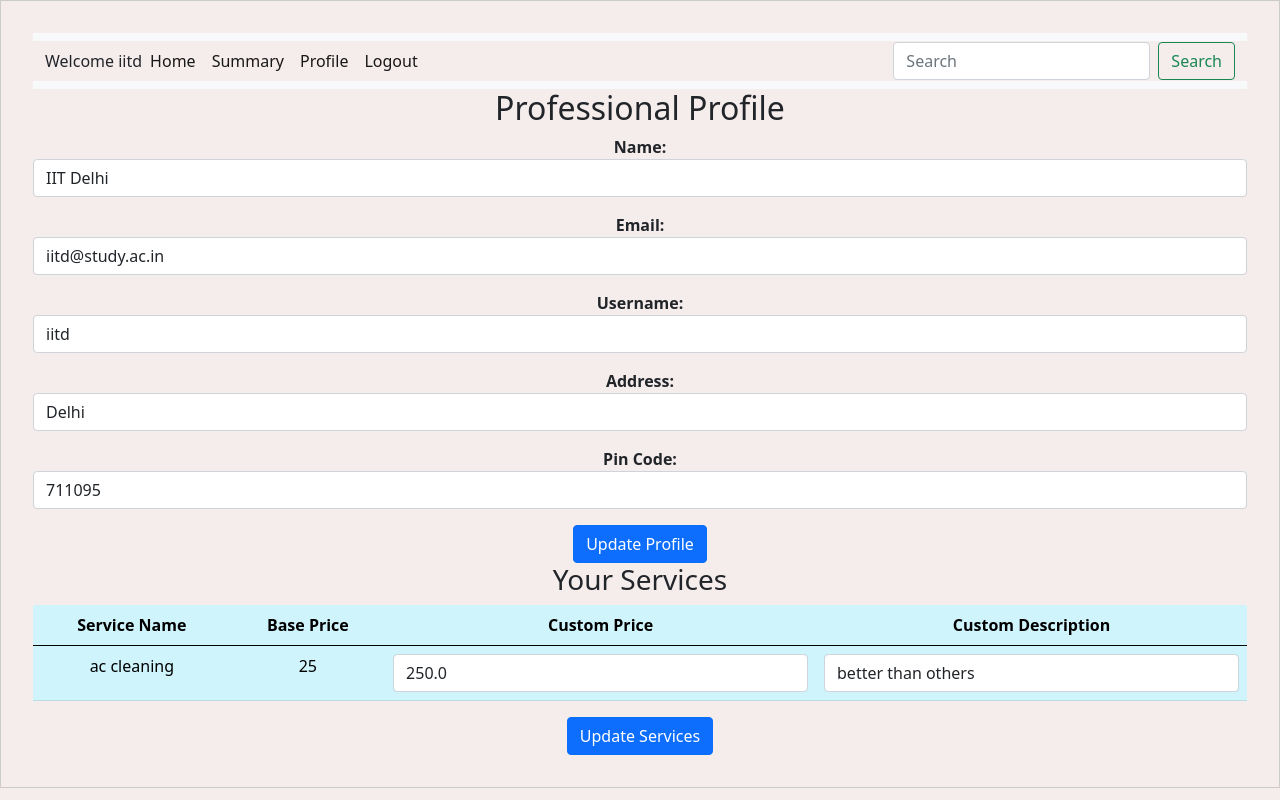
After one commit to Tusharisme/mad_1_Project, a Flask app: page /professional/profile in a window 1280 px wide. The commit adds this page. Run offline with Flask 3, Linux system fonts and the light colour scheme; a user stored in the database is signed in.

Commit message:
added profile for evrthing

```diff
--- a/templates/customer_dashboard.html
+++ b/templates/customer_dashboard.html
@@ -28,8 +28,9 @@
                                 <a class="nav-link active" aria-current="page"
                                     href="{{ url_for('customer_summary') }}">Summary</a>
                             </li>
-                            <li class="nav-item"></li>
-                            <a class="nav-link active" aria-current="page" href="#">Profile</a>
+                            <li class="nav-item">
+                                <a class="nav-link active" aria-current="page"
+                                    href="{{ url_for('customer_profile') }}">Profile</a>
                             </li>
                             <li class="nav-item">
                                 <a class="nav-link active" aria-current="page" href="{{ url_for('logout') }}">Logout</a>
--- a/templates/customer_summary.html
+++ b/templates/customer_summary.html
@@ -45,7 +45,8 @@
                                     href="{{ url_for('customer_summary') }}">Summary</a>
                             </li>
                             <li class="nav-item">
-                                <a class="nav-link active" aria-current="page" href="#">Profile</a>
+                                <a class="nav-link active" aria-current="page"
+                                    href="{{ url_for('customer_profile') }}">Profile</a>
                             </li>
                             <li class="nav-item">
                                 <a class="nav-link active" aria-current="page" href="{{ url_for('logout') }}">Logout</a>
--- a/templates/professional_dashboard.html
+++ b/templates/professional_dashboard.html
@@ -27,7 +27,8 @@
                                     href="{{ url_for('professional_summary') }}">Summary</a>
                             </li>
                             <li class="nav-item">
-                                <a class="nav-link active" aria-current="page" href="#">Profile</a>
+                                <a class="nav-link active" aria-current="page"
+                                    href="{{ url_for('professional_profile') }}">Profile</a>
                             </li>
                             <li class="nav-item">
                                 <a class="nav-link active" aria-current="page" href="{{ url_for('logout') }}">Logout</a>
--- /dev/null
+++ b/templates/professional_profile.html
@@ -0,0 +1,111 @@
+<!DOCTYPE html>
+<html lang="en">
+
+<head>
+    <meta charset="UTF-8" />
+    <meta name="viewport" content="width=device-width, initial-scale=1.0" />
+    <title>Professional Profile</title>
+    <link rel="stylesheet" href="/static/style.css" />
+    <link href="https://cdn.jsdelivr.net/npm/bootstrap@5.0.2/dist/css/bootstrap.min.css" rel="stylesheet"
+        integrity="sha384-EVSTQN3/azprG1Anm3QDgpJLIm9Nao0Yz1ztcQTwFspd3yD65VohhpuuCOmLASjC" crossorigin="anonymous" />
+</head>
+
+<body>
+    <div id="container">
+        <div id="panel">
+            <nav class="navbar navbar-expand-lg navbar-light bg-light">
+                <div class="container-fluid">
+                    <label>Welcome {{ professional.username }}</label>
+                    <div class="collapse navbar-collapse" id="navbarSupportedContent">
+                        <ul class="navbar-nav me-auto mb-2 mb-lg-0">
+                            <li class="nav-item">
+                                <a class="nav-link active" aria-current="page"
+                                    href="{{ url_for('professional_dashboard') }}">Home</a>
+                            </li>
+                            <li class="nav-item">
+                                <a class="nav-link active" aria-current="page"
+                                    href="{{ url_for('professional_summary') }}">Summary</a>
+                            </li>
+                            <li class="nav-item">
+                                <a class="nav-link active" aria-current="page"
+                                    href="{{ url_for('professional_profile') }}">Profile</a>
+                            </li>
+                            <li class="nav-item">
+                                <a class="nav-link active" aria-current="page" href="{{ url_for('logout') }}">Logout</a>
+                            </li>
+                        </ul>
+                        <form class="d-flex" action="{{ url_for('search_service') }}" method="GET">
+                            <input class="form-control me-2" type="search" placeholder="Search" aria-label="Search"
+                                name="query" />
+                            <button class="btn btn-outline-success" type="submit">Search</button>
+                        </form>
+                    </div>
+                </div>
+            </nav>
+
+            <!-- Flash Messages Section -->
+            {% with messages = get_flashed_messages(with_categories=true) %}
+            {% if messages %}
+            <div class="container">
+                {% for category, message in messages %}
+                <div class="alert alert-{{ category }}">{{ message }}</div>
+                {% endfor %}
+            </div>
+            {% endif %}
+            {% endwith %}
+
+            <!-- Add Profile Information Update Section -->
+            <h2>Professional Profile</h2>
+            <form method="POST" action="{{ url_for('update_professional_profile') }}">
+                <p><strong>Name:</strong> <input type="text" class="form-control" name="name"
+                        value="{{ professional.name }}" required /></p>
+                <p><strong>Email:</strong> <input type="email" class="form-control" name="email"
+                        value="{{ professional.email }}" required /></p>
+                <p><strong>Username:</strong> <input type="text" class="form-control" name="username"
+                        value="{{ professional.username }}" required /></p>
+                <p><strong>Address:</strong> <input type="text" class="form-control" name="address"
+                        value="{{ professional.address }}" required /></p>
+                <p><strong>Pin Code:</strong> <input type="text" class="form-control" name="pin_code"
+                        value="{{ professional.pin_code }}" required /></p>
+
+                <button type="submit" class="btn btn-primary">Update Profile</button>
+            </form>
+
+            <h3>Your Services</h3>
+            <form method="POST" action="{{ url_for('update_professional_services') }}">
+                <table class="table table-info table-hover">
+                    <thead>
+                        <tr>
+                            <th>Service Name</th>
+                            <th>Base Price</th>
+                            <th>Custom Price</th>
+                            <th>Custom Description</th>
+                        </tr>
+                    </thead>
+                    <tbody>
+                        {% for service in professional_services %}
+                        <tr>
+                            <td>{{ service.service.name }}</td>
+                            <td>{{ service.service.base_price }}</td>
+                            <td>
+                                <input type="text" class="form-control" name="custom_price_{{ service.service_id }}"
+                                    value="{{ service.custom_price or '' }}" placeholder="Enter custom price" />
+                            </td>
+                            <td>
+                                <input type="text" class="form-control"
+                                    name="custom_description_{{ service.service_id }}"
+                                    value="{{ service.custom_description or '' }}"
+                                    placeholder="Enter custom description" />
+                            </td>
+                        </tr>
+                        {% endfor %}
+                    </tbody>
+                </table>
+                <button type="submit" class="btn btn-primary">Update Services</button>
+            </form>
+
+        </div>
+    </div>
+</body>
+
+</html>
--- a/templates/professional_summary.html
+++ b/templates/professional_summary.html
@@ -45,7 +45,8 @@
                                     href="{{ url_for('professional_summary') }}">Summary</a>
                             </li>
                             <li class="nav-item">
-                                <a class="nav-link active" aria-current="page" href="#">Profile</a>
+                                <a class="nav-link active" aria-current="page"
+                                    href="{{ url_for('professional_profile') }}">Profile</a>
                             </li>
                             <li class="nav-item">
                                 <a class="nav-link active" aria-current="page" href="{{ url_for('logout') }}">Logout</a>
```
Also changed, not shown: backend/controller.py (+203 -2 lines), templates/customer_profile.html (added, +93 -0 lines), templates/service_professionals.html (+25 -4 lines), admindash.html (renamed from templates/admin_dashboard.html), instance/service.sqlite3.
